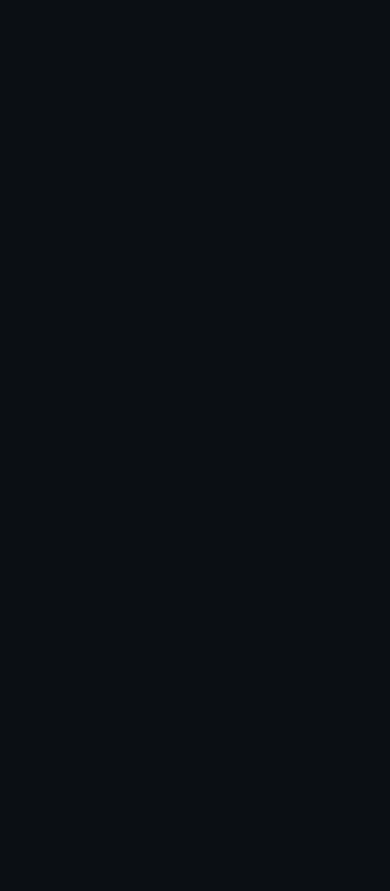
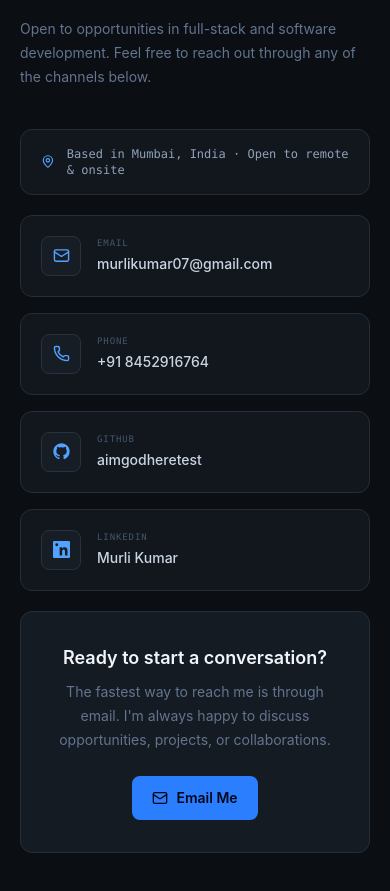
Before and after one commit to aimgodheretest/Portfolio, a React (Vite) app: page / in a window 390 px wide. Shown: the part 7500-8391 px from the top of the page. Before the commit the page ends 7341 px from the top, so only its background shows below. Built offline with nearby package versions, Linux system fonts and the light colour scheme.

Commit message:
feat: add Contact page and integrate into main layout

```diff
--- a/src/App.jsx
+++ b/src/App.jsx
@@ -4,6 +4,7 @@ import Projects from "./pages/Projects";
 import Skills from "./pages/Skills";
 import Education from "./pages/Education";
 import Certifications from "./pages/Certifications";
+import Contact from "./pages/Contact";
 function App() {
   return (
     <div className="min-h-screen bg-[#0b0f14] text-slate-200">
@@ -15,6 +16,7 @@ function App() {
         <Skills />
         <Education />
         <Certifications />
+        <Contact />
       </main>
     </div>
   );
--- /dev/null
+++ b/src/pages/Contact.jsx
@@ -0,0 +1,145 @@
+import { Mail, MapPin, Phone } from "lucide-react";
+
+function Contact() {
+  return (
+    <section
+      id="contact"
+      className="border-t border-[#1d252f] px-5 py-24 sm:px-8 md:px-12 lg:px-16 xl:px-20"
+    >
+      <div className="mx-auto max-w-6xl">
+        {/* Header */}
+        <div className="mb-10">
+          <p className="mb-3 font-mono text-[10px] uppercase tracking-[0.2em] text-blue-400">
+            Say Hello
+          </p>
+
+          <h2 className="text-3xl font-bold tracking-tight text-slate-100 sm:text-4xl">
+            Contact
+          </h2>
+
+          <p className="mt-4 max-w-2xl text-sm leading-6 text-slate-500 sm:text-base">
+            Open to opportunities in full-stack and software development. Feel
+            free to reach out through any of the channels below.
+          </p>
+        </div>
+
+        {/* Location */}
+        <div className="mb-5 flex items-center gap-3 rounded-xl border border-[#252d38] bg-[#12171e] px-5 py-4">
+          <MapPin size={17} className="text-blue-400" />
+
+          <p className="font-mono text-xs text-slate-400">
+            Based in Mumbai, India · Open to remote & onsite
+          </p>
+        </div>
+
+        {/* Contact cards */}
+        <div className="grid gap-4 sm:grid-cols-2">
+          <ContactCard
+            icon={<Mail size={17} />}
+            label="Email"
+            value="murlikumar07@gmail.com"
+            href="mailto:murlikumar07@gmail.com"
+          />
+
+          <ContactCard
+            icon={<Phone size={17} />}
+            label="Phone"
+            value="+91 8452916764"
+            href="tel:+918452916764"
+          />
+
+          <ContactCard
+            icon={<GithubIcon />}
+            label="GitHub"
+            value="aimgodheretest"
+            href="https://github.com/aimgodheretest"
+          />
+
+          <ContactCard
+            icon={<LinkedinIcon />}
+            label="LinkedIn"
+            value="Murli Kumar"
+            href="https://www.linkedin.com/in/murli-kumar/"
+          />
+        </div>
+
+        {/* CTA */}
+        <div className="mt-5 rounded-xl border border-[#252d38] bg-[#151b23] p-8 text-center">
+          <h3 className="text-lg font-semibold text-slate-100">
+            Ready to start a conversation?
+          </h3>
+
+          <p className="mx-auto mt-2 max-w-md text-sm leading-6 text-slate-500">
+            The fastest way to reach me is through email. I'm always happy to
+            discuss opportunities, projects, or collaborations.
+          </p>
+
+          <a
+            href="mailto:murlikumar07@gmail.com"
+            className="mt-6 inline-flex items-center gap-2 rounded-lg bg-blue-500 px-5 py-3 text-sm font-semibold text-slate-950 transition hover:bg-blue-400"
+          >
+            <Mail size={16} />
+            Email Me
+          </a>
+        </div>
+      </div>
+    </section>
+  );
+}
+
+function ContactCard({ icon, label, value, href }) {
+  const external = href.startsWith("http");
+
+  return (
+    <a
+      href={href}
+      target={external ? "_blank" : undefined}
+      rel={external ? "noreferrer" : undefined}
+      className="group flex items-center gap-4 rounded-xl border border-[#252d38] bg-[#12171e] p-5 transition-all duration-300 hover:border-blue-400/40 hover:bg-[#151b23]"
+    >
+      <div className="flex h-10 w-10 shrink-0 items-center justify-center rounded-lg border border-[#29313c] bg-[#171d25] text-blue-400 transition-colors group-hover:border-blue-400/40">
+        {icon}
+      </div>
+
+      <div className="min-w-0">
+        <p className="font-mono text-[9px] uppercase tracking-widest text-slate-600">
+          {label}
+        </p>
+
+        <p className="mt-1 truncate text-sm font-medium text-slate-300 transition-colors group-hover:text-blue-400">
+          {value}
+        </p>
+      </div>
+    </a>
+  );
+}
+
+/* GitHub brand icon */
+function GithubIcon() {
+  return (
+    <svg
+      viewBox="0 0 24 24"
+      fill="currentColor"
+      className="h-4.25 w-4.25"
+      aria-hidden="true"
+    >
+      <path d="M12 .5C5.65.5.5 5.65.5 12c0 5.08 3.29 9.39 7.86 10.91.58.11.79-.25.79-.56v-2.16c-3.2.7-3.88-1.36-3.88-1.36-.53-1.33-1.28-1.69-1.28-1.69-1.05-.72.08-.71.08-.71 1.16.08 1.77 1.19 1.77 1.19 1.03 1.76 2.7 1.25 3.36.95.1-.74.4-1.25.73-1.54-2.55-.29-5.23-1.28-5.23-5.69 0-1.26.45-2.29 1.19-3.1-.12-.29-.52-1.47.11-3.06 0 0 .97-.31 3.17 1.18a11 11 0 0 1 5.77 0c2.2-1.49 3.17-1.18 3.17-1.18.63 1.59.23 2.77.11 3.06.74.81 1.19 1.84 1.19 3.1 0 4.42-2.69 5.4-5.25 5.68.41.35.78 1.04.78 2.1v3.11c0 .31.21.68.8.56A11.52 11.52 0 0 0 23.5 12C23.5 5.65 18.35.5 12 .5Z" />
+    </svg>
+  );
+}
+
+/* LinkedIn brand icon */
+function LinkedinIcon() {
+  return (
+    <svg
+      viewBox="0 0 24 24"
+      fill="currentColor"
+      className="h-4.25 w-4.25"
+      aria-hidden="true"
+    >
+      <path d="M20.45 20.45h-3.56v-5.57c0-1.33-.03-3.04-1.85-3.04-1.85 0-2.13 1.45-2.13 2.94v5.67H9.35V8.98h3.42v1.57h.05c.48-.9 1.64-1.85 3.38-1.85 3.61 0 4.28 2.37 4.28 5.46v6.29ZM5.34 7.4a2.07 2.07 0 1 1 0-4.14 2.07 2.07 0 0 1 0 4.14ZM3.56 20.45H7.1V8.98H3.56v11.47ZM22.22 0H1.78C.8 0 0 .8 0 1.78v20.44C0 23.2.8 24 1.78 24h20.44C23.2 24 24 23.2 24 22.22V1.78C24 .8 23.2 0 22.22 0Z" />
+    </svg>
+  );
+}
+
+export default Contact;
```
